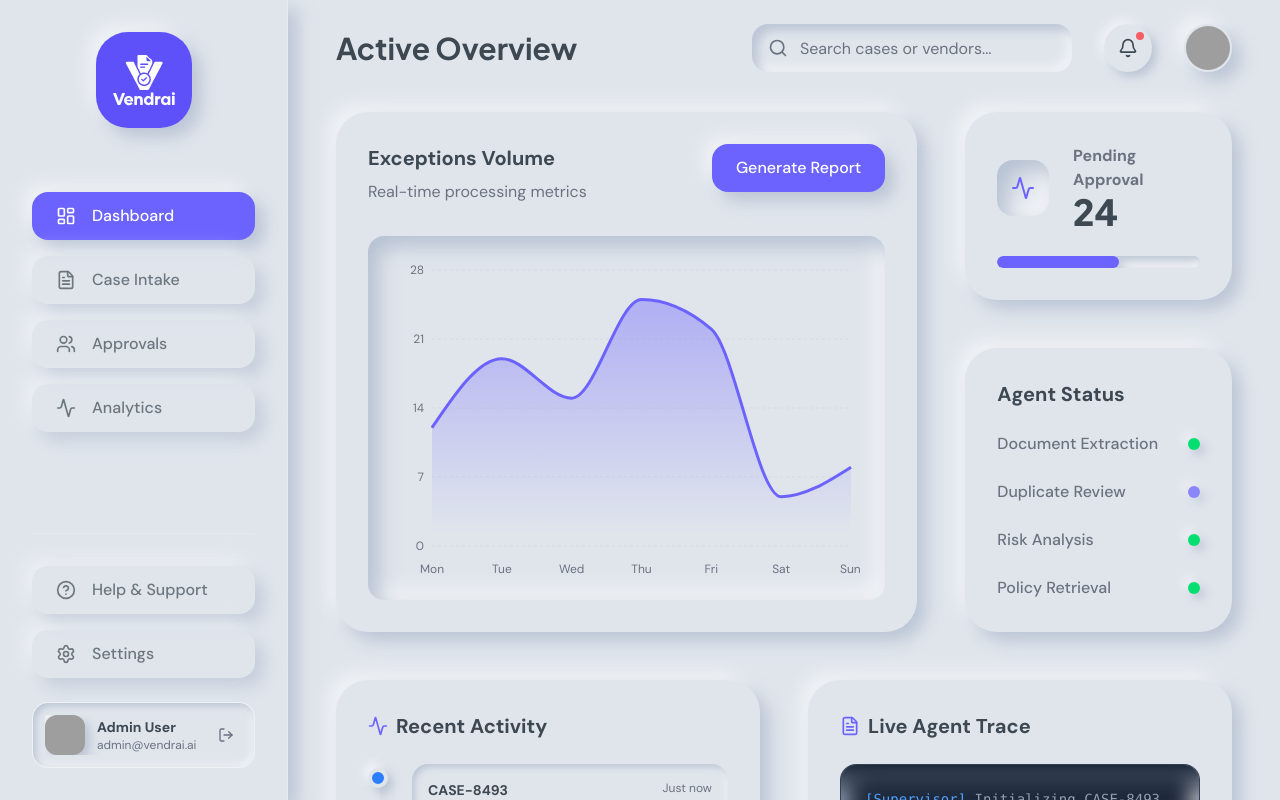
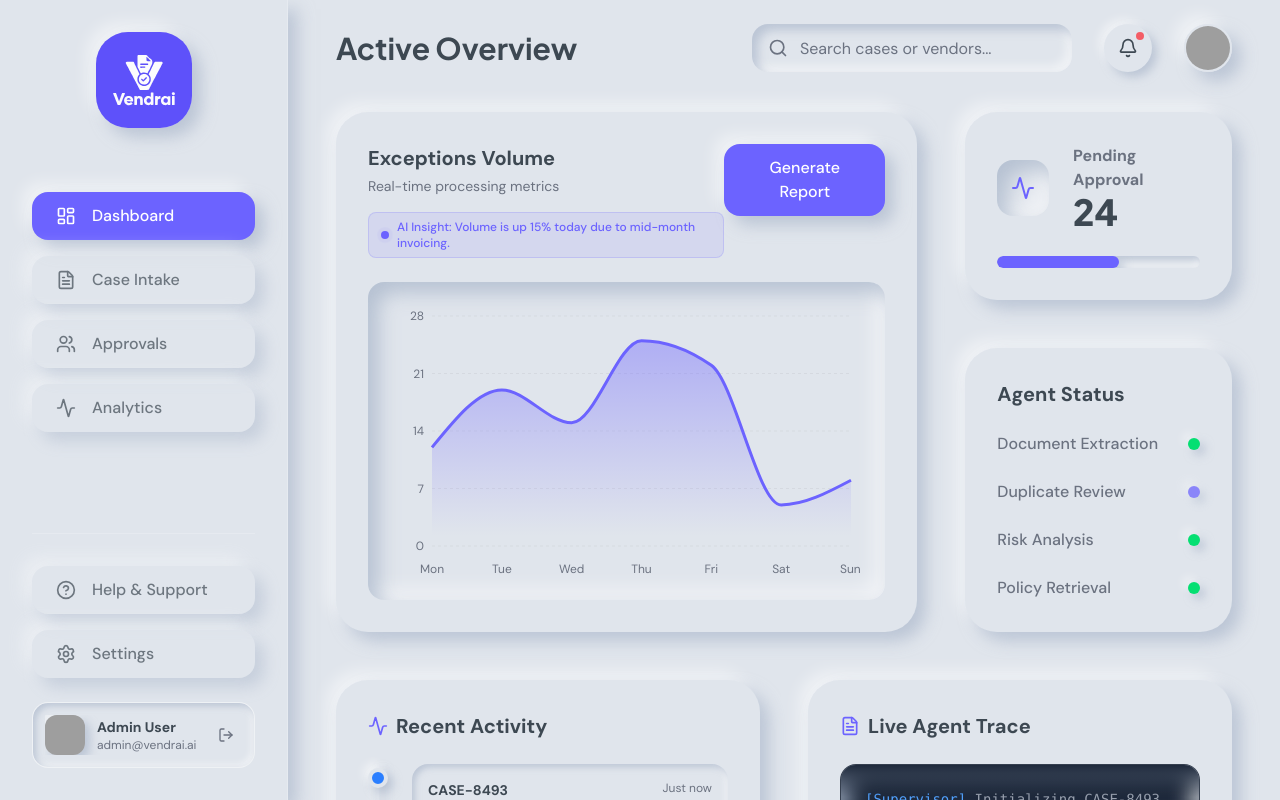
Before and after one commit to neurox-1-0/vendrai, a Next.js app in the folder apps/web/: page / in a window 1280 px wide. Built offline with nearby package versions, Linux system fonts and the light colour scheme; grey boxes are pictures that could not be loaded.

Commit message:
feat(ui): add ai insight text to chart to explain time series data to users

```diff
--- a/apps/web/src/app/page.tsx
+++ b/apps/web/src/app/page.tsx
@@ -87,10 +87,18 @@ export default function Dashboard() {
 
         {/* Main Chart Card */}
         <Card className="lg:col-span-2 min-h-[400px] flex flex-col justify-between">
-          <div className="flex justify-between items-start mb-8">
+          <div className="flex justify-between items-start mb-6">
             <div>
-              <h3 className="font-bold text-xl mb-2">Exceptions Volume</h3>
-              <p className="text-[var(--color-muted)]">Real-time processing metrics</p>
+              <h3 className="font-bold text-xl mb-1">Exceptions Volume</h3>
+              <p className="text-[var(--color-muted)] text-sm mb-4">Real-time processing metrics</p>
+
+              <div className="inline-flex items-center gap-2 bg-[rgba(108,99,255,0.1)] border border-[rgba(108,99,255,0.2)] rounded-lg px-3 py-1.5">
+                <span className="relative flex h-2 w-2">
+                  <span className="animate-ping absolute inline-flex h-full w-full rounded-full bg-[var(--color-accent)] opacity-75"></span>
+                  <span className="relative inline-flex rounded-full h-2 w-2 bg-[var(--color-accent)]"></span>
+                </span>
+                <span className="text-xs font-medium text-[var(--color-accent)]">AI Insight: Volume is up 15% today due to mid-month invoicing.</span>
+              </div>
             </div>
             <Button variant="primary" onClick={handleGenerateReport}>Generate Report</Button>
           </div>
```
